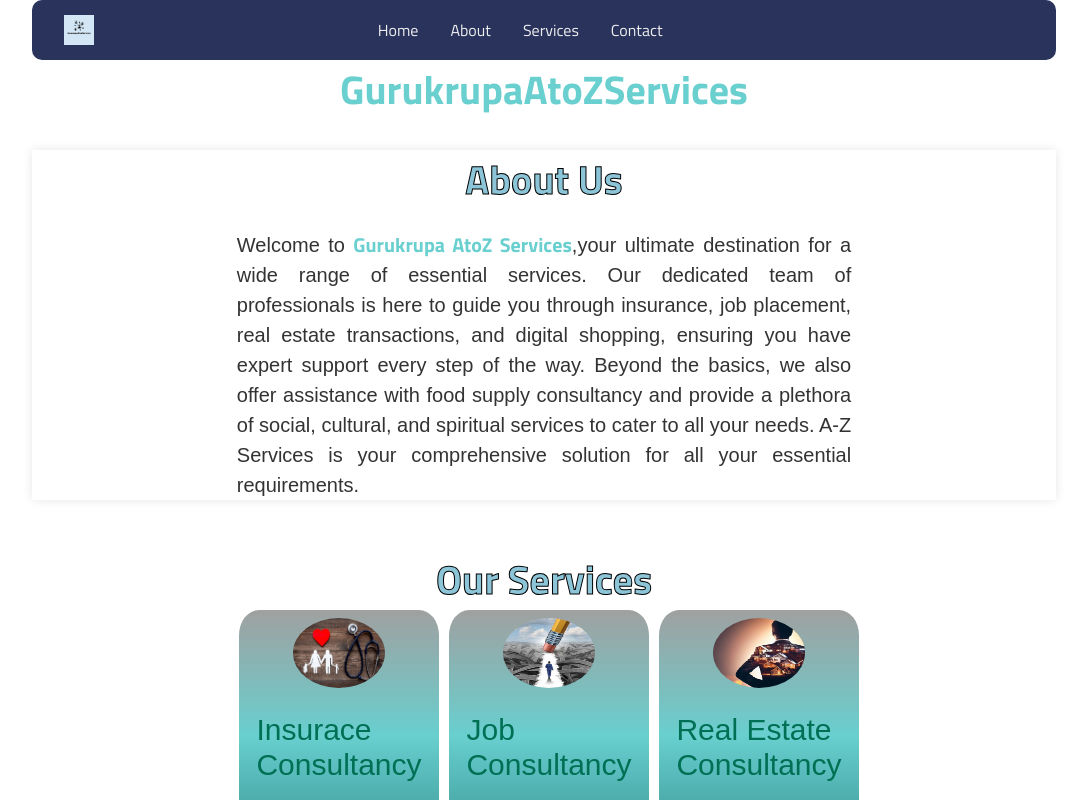
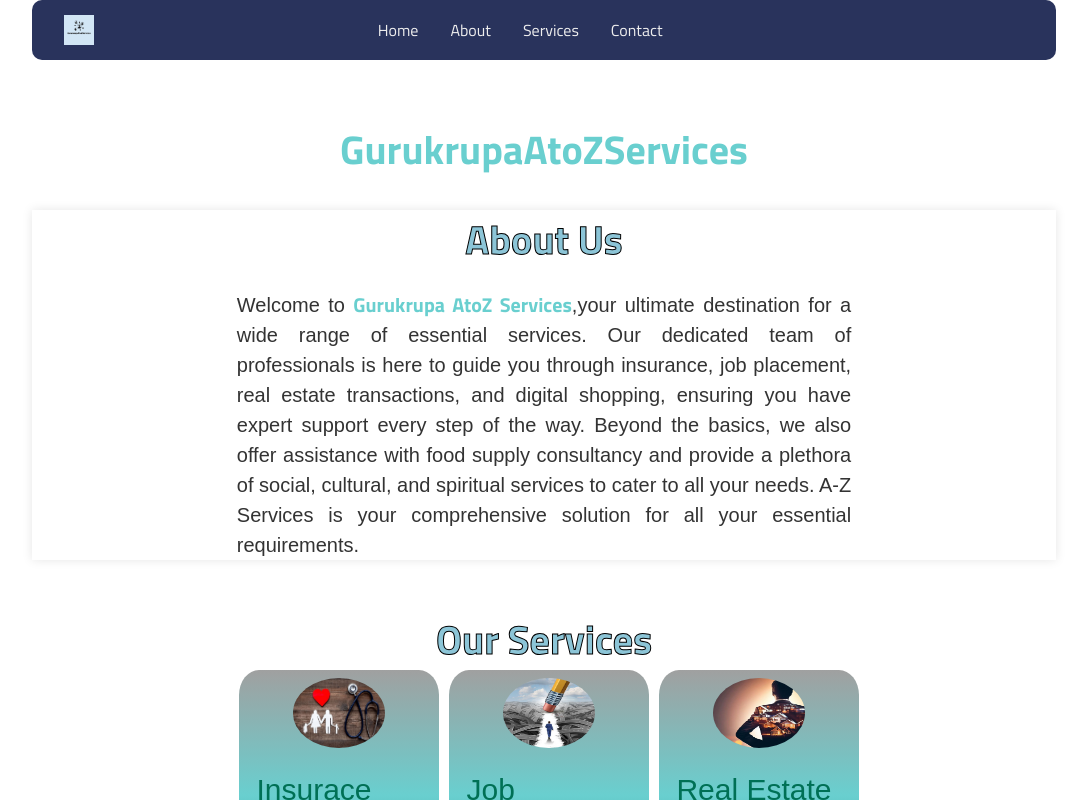
Before and after one commit to vijaykumar8899/GurukrupaAtoZServices, a React (Vite) app: page / in a window 1280 px wide. Shown: the top 800 px of the page, without its empty margins (96-1183 px from the left). Built offline with nearby package versions, Linux system fonts and the light colour scheme.

Commit message:
Add files via upload
when we fix the navbar fixed then the fuctionality for smaller screens are not working , so i removed the fixerd postion of navbar.

```diff
--- a/src/Styles/main.css
+++ b/src/Styles/main.css
@@ -15,20 +15,16 @@
 }
 
 header {
-  position: fixed; /* Fixed position to keep it at the top */
-  top: 0; /* Stick to the top of the viewport */
-  width: 80%; /* Full width */
-  left: 50%;
-  transform: translateX(-50%); /* Center the navbar horizontally */
-  z-index: 1000; /* Ensure it stays on top of other elements */
-  background-color: var(--mainColor);
-  color: var(--textColor);
-  height: 60px;
-  padding: 0 2rem;
-  border-radius: 10px;
   display: flex;
   align-items: center;
   justify-content: space-between;
+  height: 60px;
+  width: 80%;
+  margin: 0 auto;
+  border-radius: 10px;
+  padding: 0 2rem;
+  background-color: var(--mainColor);
+  color: var(--textColor);
 }
 
 header img {
```
